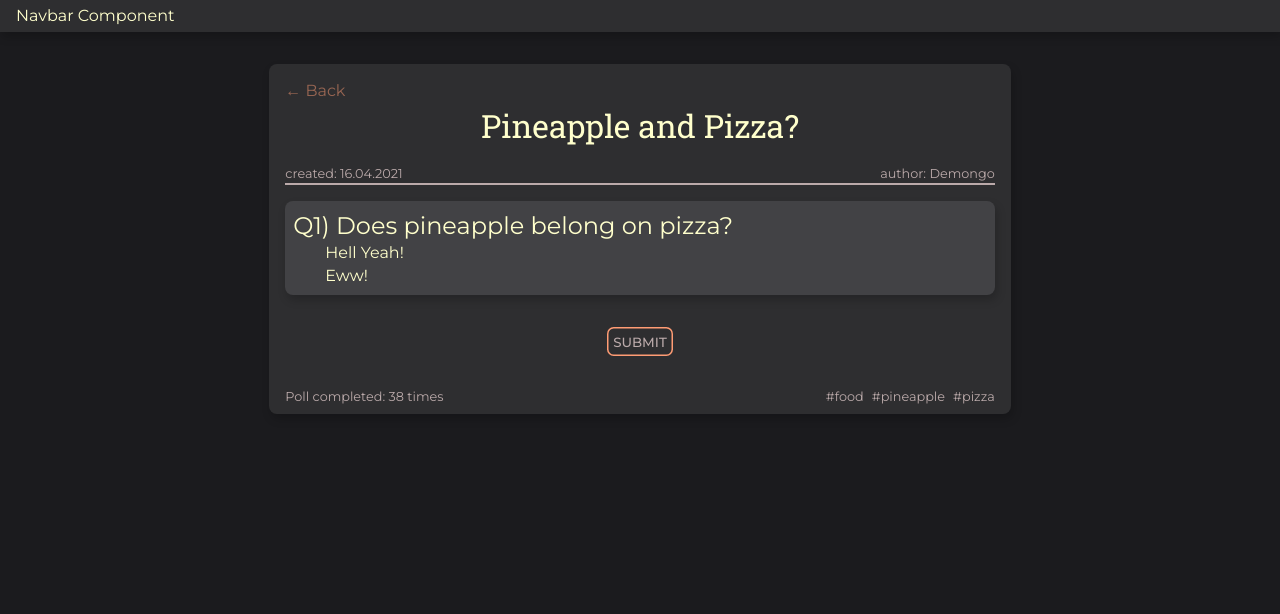
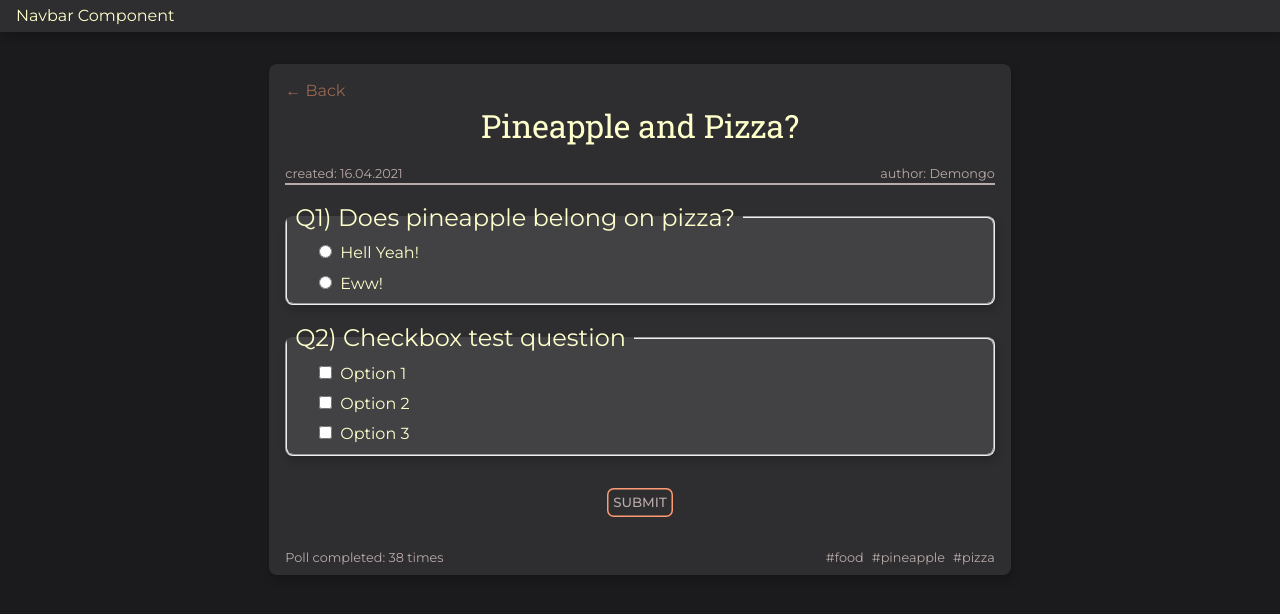
Before and after one commit to IgorXDDD/HotPoll, a React (Create React App) app in the folder frontend/: page /poll/2137 in a window 1280 px wide. Shown: the top 614 px of the page. Built offline with nearby package versions, Linux system fonts and the light colour scheme.

Commit message:
displaying poll as a form

```diff
--- a/frontend/src/components/Poll.js
+++ b/frontend/src/components/Poll.js
@@ -21,7 +21,7 @@ const Poll = ({
       {questions.slice(0, 3).map((question) => {
         return (
           <section className="question-wrapper" key={question.qid}>
-            <h2 className="question">
+            <h2 className="question question-simple">
               {`Q${question.qid}) `}
               {question.question}
             </h2>
--- a/frontend/src/index.css
+++ b/frontend/src/index.css
@@ -103,7 +103,7 @@ a:focus {
   color: var(--accentColor2);
 }
 
-input {
+/* input {
   padding: 0.5rem;
   border: none;
   background-color: var(--bgColorLighter);
@@ -115,7 +115,7 @@ input {
 
 input:focus {
   box-shadow: var(--insetBorder) var(--accentColor2);
-}
+} */
 
 img {
   width: 100%;
@@ -413,7 +413,7 @@ POLL
 .question-wrapper {
   background-color: var(--bgColorLighter);
   margin: 1rem 0;
-  padding: 0.5rem;
+  /* padding: 0.5rem; */
   border-radius: var(--mainBorderRadius);
   box-shadow: var(--lightShadow);
 }
@@ -421,12 +421,37 @@ POLL
 .question {
   font-size: 1.5rem;
   font-weight: 400;
-  margin: auto;
+  padding: 0 0.5rem;
+  margin-bottom: 0.5rem;
+}
+
+.question-simple {
+  padding: 0.5rem;
 }
 
 .question-answer {
   font-size: 1rem;
-  margin: 0 0 0 2rem;
+  margin: 0 0 0.5rem 2rem;
+}
+/* .question-answer:first-of-type {
+  margin-top: 600px;
+} */
+
+/* .question-answer input[type="checkbox"] {
+  appearance: none;
+  width: 1rem;
+  height: 1rem;
+  background-color: var(--bgColorLight);
+  margin-right: 0.5rem;
+  border-radius: calc(0.3 * var(--mainBorderRadius));
+  display: flex;
+  align-items: center;
+  justify-content: center;
+} */
+
+.question-answer input {
+  cursor: pointer;
+  margin-right: 0.5rem;
 }
 
 .poll-link {
--- a/frontend/src/pages/SinglePoll.js
+++ b/frontend/src/pages/SinglePoll.js
@@ -28,6 +28,25 @@ const poll = {
         {
           aid: 2,
           answer: "Eww!",
+        },
+      ],
+    },
+    {
+      qid: 2,
+      question: "Checkbox test question",
+      type: "checkbox",
+      answers: [
+        {
+          aid: 1,
+          answer: "Option 1",
+        },
+        {
+          aid: 2,
+          answer: "Option 2",
+        },
+        {
+          aid: 3,
+          answer: "Option 3",
         },
       ],
     },
@@ -62,6 +81,10 @@ const SinglePoll = () => {
   //     getPoll();
   // }, [id]);
 
+  const handleSubmit = (event) => {
+    event.preventDefault();
+  };
+
   if (loading) {
     return (
       <article className="poll-wrapper">
@@ -90,7 +113,7 @@ const SinglePoll = () => {
   } = poll;
 
   return (
-    <article className="poll-wrapper">
+    <form className="poll-wrapper" onSubmit={handleSubmit}>
       <Link to="/">← Back</Link>
       <h1 className="poll-title">{title}</h1>
       <div className="poll-meta underline">
@@ -99,23 +122,28 @@ const SinglePoll = () => {
       </div>
       {questions.map((question) => {
         return (
-          <section className="question-wrapper" key={question.qid}>
-            <h2 className="question">
+          <fieldset className="question-wrapper" key={question.qid}>
+            <legend className="question">
               {`Q${question.qid}) `}
               {question.question}
-            </h2>
+            </legend>
             {question.answers.map((answer) => {
               return (
                 <p className="question-answer" key={answer.aid}>
-                  {answer.answer}
+                  <input
+                    type={question.type === "radio" ? "radio" : "checkbox"}
+                    name={question.question}
+                    id={answer.aid}
+                    value={answer.answer}
+                  />
+                  <label for={answer.aid}>{answer.answer}</label>
                 </p>
               );
             })}
-            {questions.length > 3 ? <h2>and more...</h2> : null}
-          </section>
+          </fieldset>
         );
       })}
-      <button className="poll-button">
+      <button className="poll-button" type="submit">
         {alreadyCompleted ? "See results" : "Submit"}
       </button>
       <div className="poll-meta">
@@ -126,7 +154,7 @@ const SinglePoll = () => {
           })}
         </div>
       </div>
-    </article>
+    </form>
   );
 };
 
```
